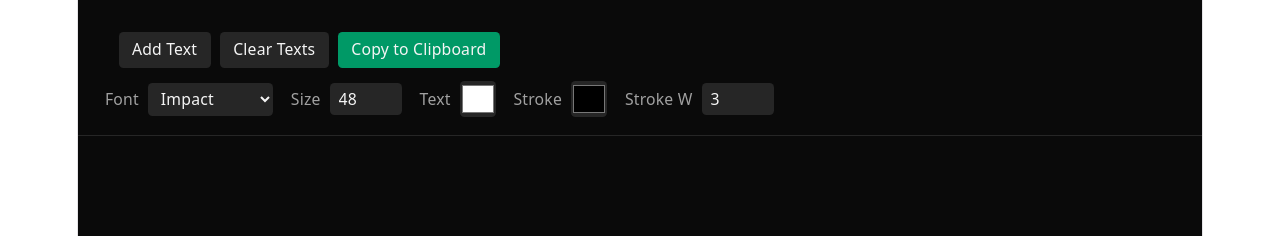
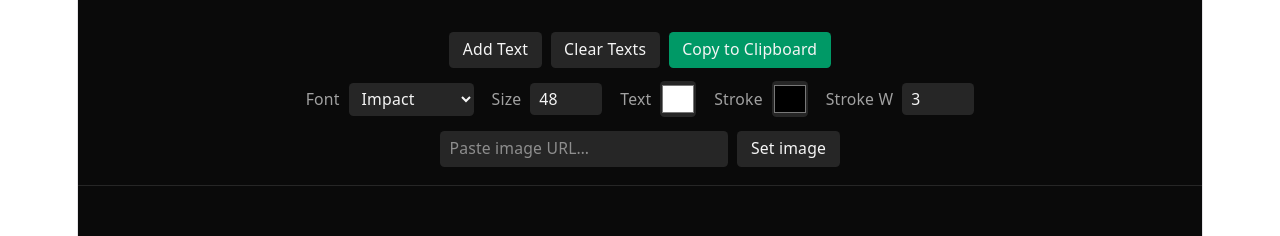
Before and after one commit to aghyadallogie/youmeme, a React (Vite) app: page / in a window 1280 px wide. Shown: the top 236 px of the page. Built offline with nearby package versions, Linux system fonts and the light colour scheme.

Commit message:
feat(Toolbar): add set image form

```diff
--- a/src/App.tsx
+++ b/src/App.tsx
@@ -36,6 +36,27 @@ export default function App() {
   const [state, setState] = useState<EditorState>(initialState);
   const canvasRef = useRef<HTMLDivElement>(null);
   const { copyElement, status } = useCopyToClipboard();
+
+  const handleSetImageUrl = (src: string) => {
+    setState((s) => {
+      const hasImage = s.layers.some((l) => l.kind === 'image');
+      if (!hasImage) {
+        return {
+          ...s,
+          layers: [
+            { id: 'bg', kind: 'image', src, width: 0, height: 0, x: 0, y: 0 },
+            ...s.layers,
+          ],
+        };
+      }
+      return {
+        ...s,
+        layers: s.layers.map((l) =>
+          l.kind === 'image' ? { ...l, src } : l
+        ),
+      };
+    });
+  };
 
   const handleAddText = () => {
     const id = `text-${++textCounter}`;
@@ -106,6 +127,7 @@ export default function App() {
         copyStatus={status}
         textStyle={state.textStyle}
         onUpdateStyle={handleUpdateStyle}
+        onSetImageUrl={handleSetImageUrl}
       />
       <div className="flex-1 flex items-center justify-center p-8">
         <EditorCanvas
--- a/src/components/Toolbar.tsx
+++ b/src/components/Toolbar.tsx
@@ -1,3 +1,4 @@
+import { useState } from 'react';
 import type { TextStyle } from '../lib/types';
 
 type Props = {
@@ -7,6 +8,7 @@ type Props = {
   copyStatus: string;
   textStyle: TextStyle;
   onUpdateStyle: (patch: Partial<TextStyle>) => void;
+  onSetImageUrl: (src: string) => void;
 };
 
 const FONT_OPTIONS = [
@@ -23,9 +25,21 @@ export function Toolbar({
   copyStatus,
   textStyle,
   onUpdateStyle,
+  onSetImageUrl
 }: Props) {
+
+  const [urlInput, setUrlInput] = useState('');
+
+  const handleUrlSubmit = (e: React.FormEvent) => {
+    e.preventDefault();
+    const trimmed = urlInput.trim();
+    if (!trimmed) return;
+    onSetImageUrl(trimmed);
+    setUrlInput('');
+  };
+
   return (
-    <div className="border-b border-neutral-800 p-4 px-6">
+    <div className="flex flex-col items-center border-b border-neutral-800 p-4 px-6">
       <div className="flex gap-2 p-3">
         <button
           onClick={onAddText}
@@ -110,6 +124,22 @@ export function Toolbar({
           />
         </label>
       </div>
+
+      <form onSubmit={handleUrlSubmit} className="flex gap-2 mt-3">
+        <input
+          type="text"
+          value={urlInput}
+          onChange={(e) => setUrlInput(e.target.value)}
+          placeholder="Paste image URL…"
+          className="w-64 bg-neutral-800 rounded px-2 py-1 text-sm"
+        />
+        <button
+          type="submit"
+          className="px-3 py-1.5 rounded bg-neutral-800 hover:bg-neutral-700 text-sm"
+        >
+          Set image
+        </button>
+      </form>
     </div>
   );
 }
```
